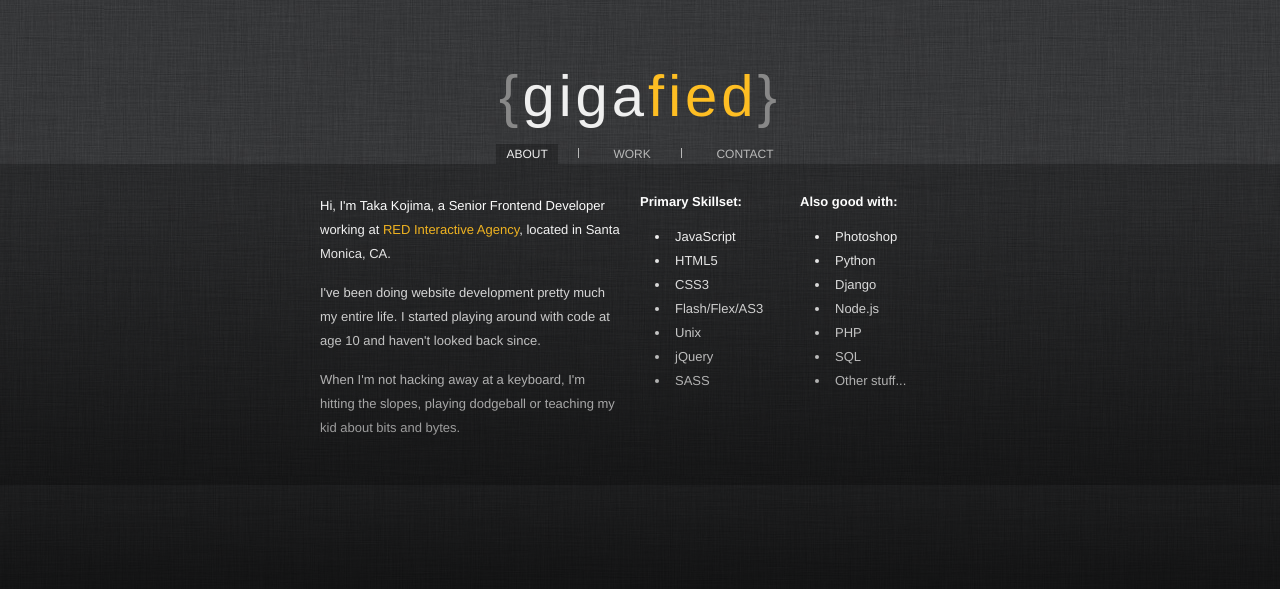
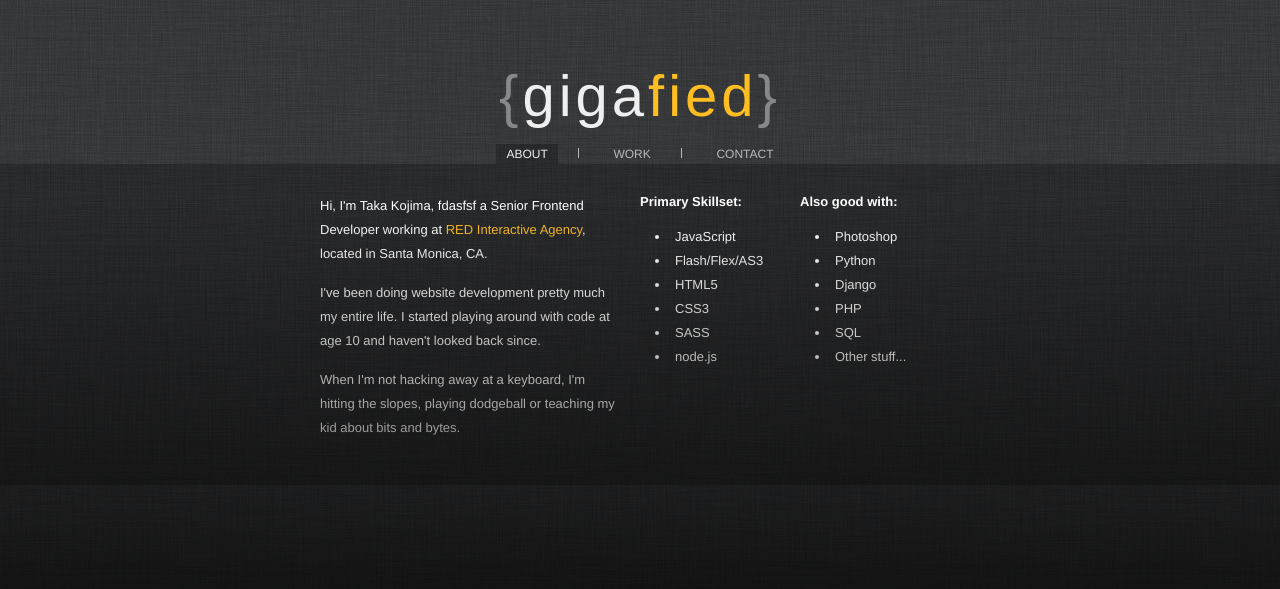
Before and after one commit to gigafied/gigafied.com, a web app: file deploy/about.html in a window 1280 px wide. Shown: the part 155-744 px from the top of the page. Run offline with its HTML, style and script files only (its server is not run), Linux system fonts and the light colour scheme; some libraries are stand-ins or nearby versions.

Commit message:
updated aboutme

```diff
--- a/deploy/about.html
+++ b/deploy/about.html
@@ -51,7 +51,7 @@
 
         <div class="grid4">
           <p>
-            Hi, I'm Taka Kojima, a Senior Frontend Developer working at <a href="http://www.ff0000.com" target="_blank">RED Interactive Agency</a>, located in Santa Monica, CA.
+            Hi, I'm Taka Kojima, fdasfsf a Senior Frontend Developer working at <a href="http://www.ff0000.com" target="_blank">RED Interactive Agency</a>, located in Santa Monica, CA.
           </p>
           <p>
             I've been doing website development pretty much my entire life. I started playing around with code at age 10 and haven't looked back since.
@@ -65,12 +65,11 @@
           <b>Primary Skillset:</b>
           <ul>
             <li>JavaScript</li>
+            <li>Flash/Flex/AS3</li>
             <li>HTML5</li>
             <li>CSS3</li>
-            <li>Flash/Flex/AS3</li>
-            <li>Unix</li>
-            <li>jQuery</li>
             <li>SASS</li>
+            <li>node.js</li>
           </ul>
         </div>
 
@@ -81,7 +80,6 @@
             <li>Photoshop</li>
             <li>Python</li>
             <li>Django</li>
-            <li>Node.js</li>
             <li>PHP</li>
             <li>SQL</li>
             <li>Other stuff...</li>
```
Also changed, not shown: source/templates/about.html (+3 -5 lines).
